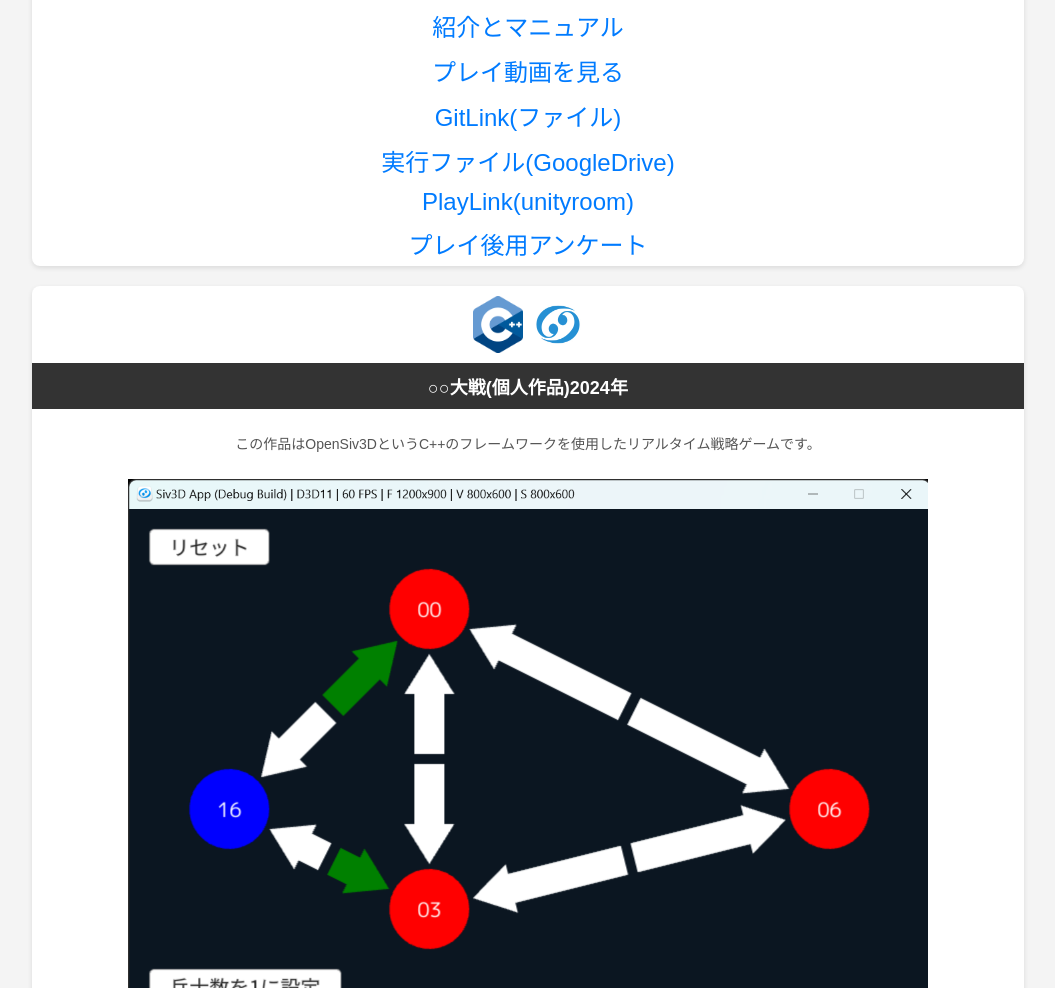
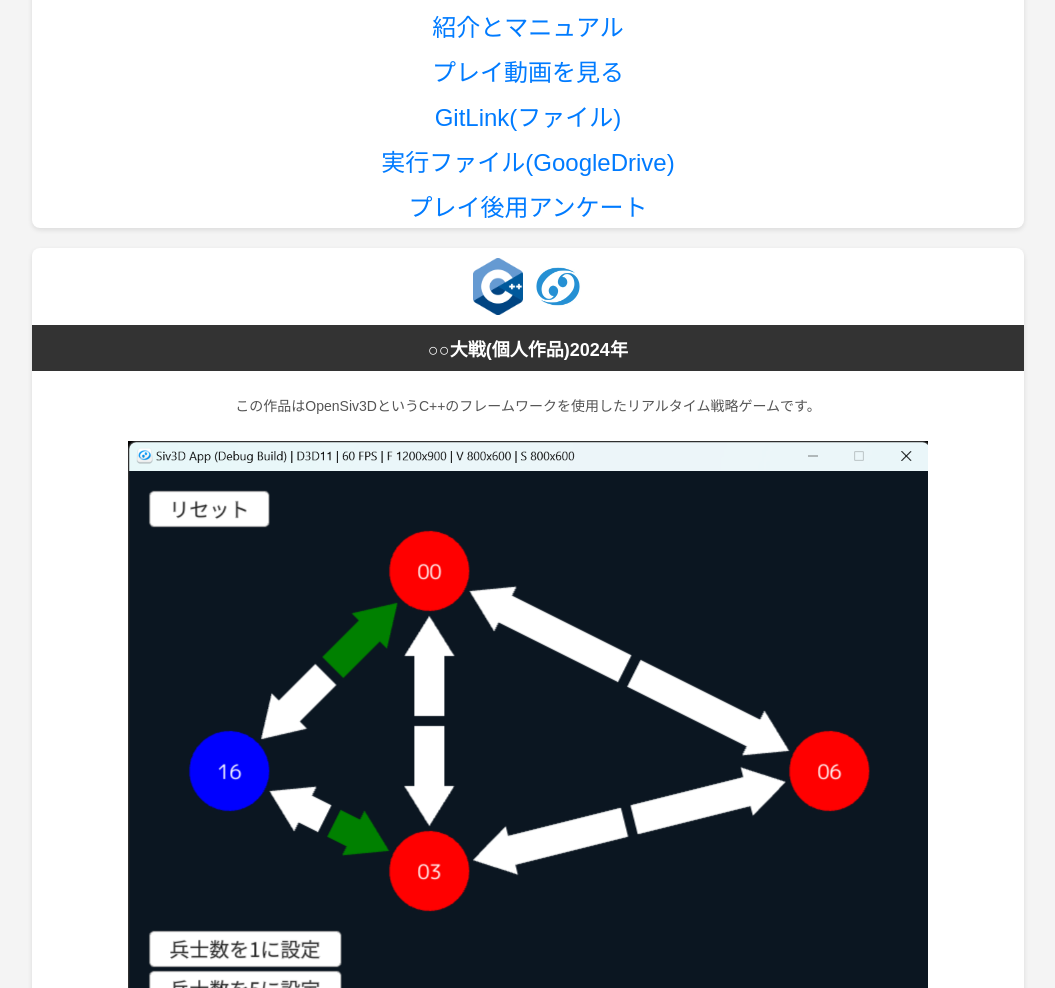
Before and after one commit to naohitossss/Naohito.github.io, a plain HTML site: page index.html in a window 1280 px wide. Shown: the part 1526-2514 px from the top of the page, without its empty margins (112-1167 px from the left). Drawn offline with Linux system fonts and the light colour scheme.

Commit message:
refact:WebGL版工事中

```diff
--- a/index.html
+++ b/index.html
@@ -163,7 +163,7 @@
                     <a href="https://drive.google.com/file/d/13rq8fkM9_Bb0DmRJbNKtQFFbvPkZuoZh/view?usp=drive_link" target="_blank">プレイ動画を見る</a>
                     <a href="https://github.com/naohitossss/CoolRunner.git" target="_blank">GitLink(ファイル)</a>
                     <a href="https://drive.google.com/drive/folders/1u1EtOD2nWE5d7aiSKX36CBVdsLVuRgSQ?usp=drive_link" target="_blank">実行ファイル(GoogleDrive)</a>
-                    <a href="https://unityroom.com/games/coolrunner" target="_blank">PlayLink(unityroom)</a>
+                    <!--<a href="https://unityroom.com/games/coolrunner" target="_blank">PlayLink(unityroom)</a> -->
                     <a href="https://docs.google.com/forms/d/e/1FAIpQLScjGn-DYk2FHQYZsQ2Zr843YT4YbdqwmMOk1wFopdJRSYofSg/viewform?usp=header" target="_blank">プレイ後用アンケート</a>
                 </div>
 
```
